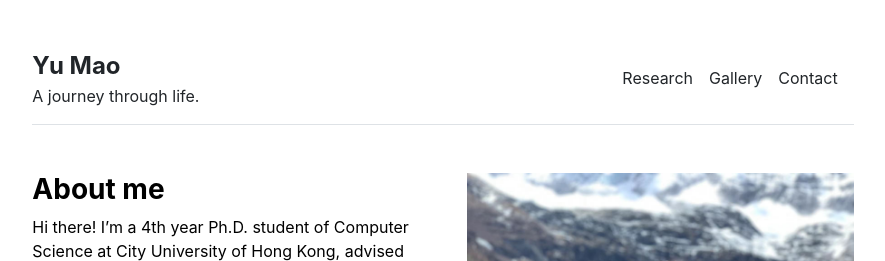
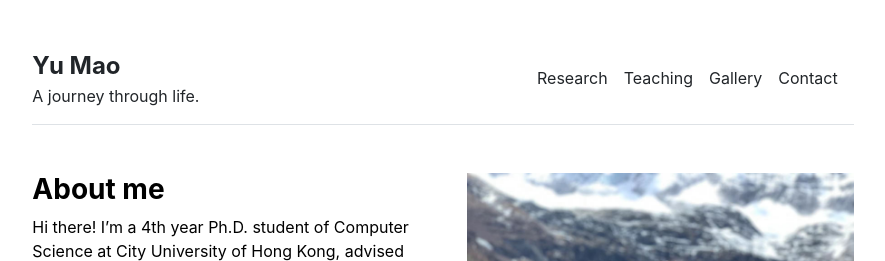
Before and after one commit to mynotwo/academic, a Jekyll site: the page built from index.md, in a window 1280 px wide. Shown: the top 261 px of the page, without its empty margins (197-1082 px from the left). Built offline with Jekyll 4.4.1, drawn with Linux system fonts in a browser that asks for light colours.

Commit message:
Update settings.yml

```diff
--- a/_data/settings.yml
+++ b/_data/settings.yml
@@ -1,5 +1,6 @@
 menu:
 - {name: 'Research', url: '/publications.html'}
+- {name: 'Teaching', url: '/teaching.html'}
 - {name: 'Gallery', url: '/gallery.html'}
 - {name: 'Contact', url: '/contact.html'}
 
```
